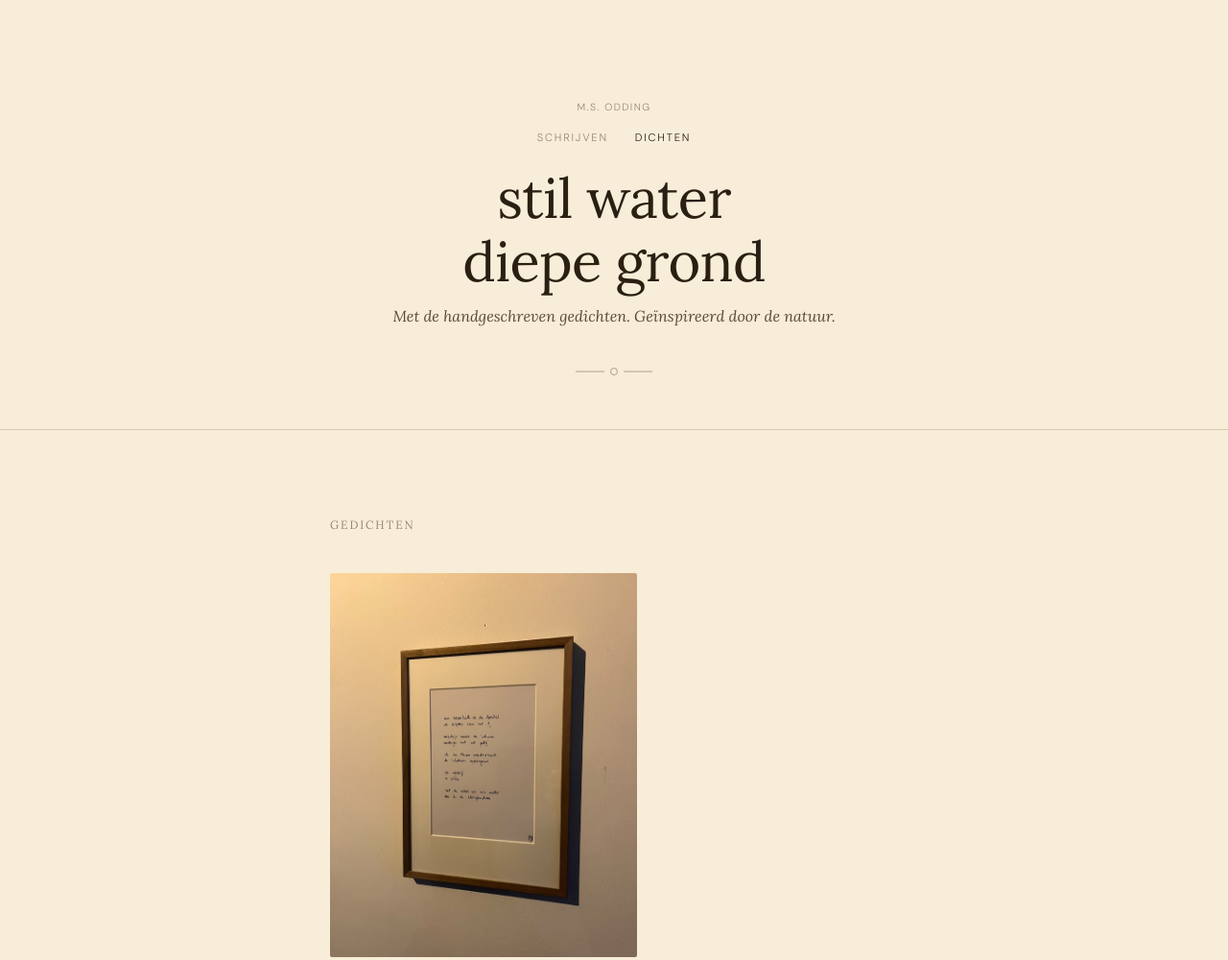
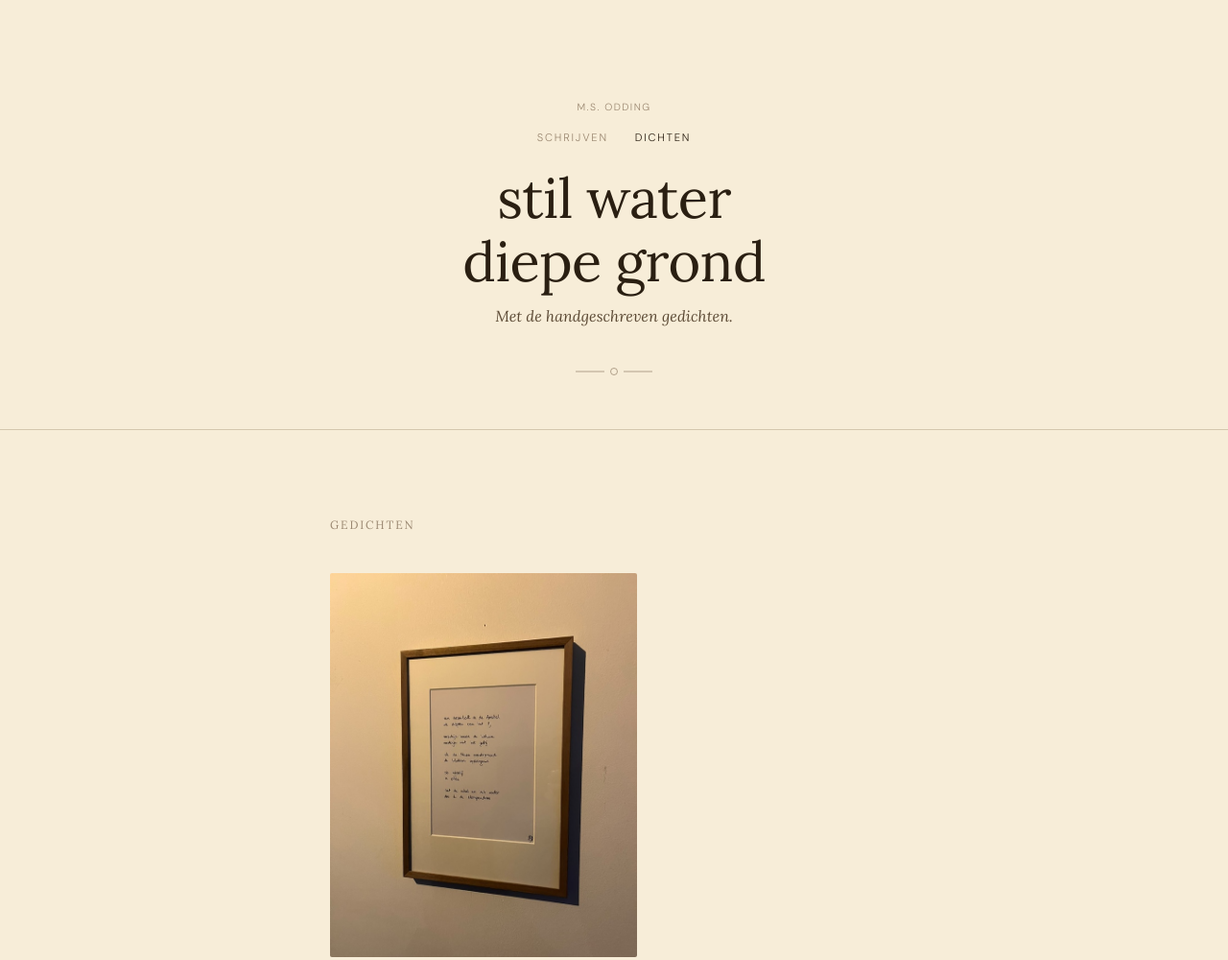
Before and after one commit to Mettis002/msodding.com, a plain HTML site: page dichten/index.html in a window 1280 px wide. Shown: the top 1000 px of the page at 96% size. Drawn offline with Linux system fonts and the light colour scheme.

Commit message:
Trim dichten subtitle

```diff
--- a/dichten/index.html
+++ b/dichten/index.html
@@ -23,7 +23,7 @@
         <span class="nav-current">Dichten</span>
       </nav>
       <h1 class="book-title">stil water<br>diepe grond</h1>
-      <p class="book-subtitle">Met de handgeschreven gedichten. Geïnspireerd door de natuur.</p>
+      <p class="book-subtitle">Met de handgeschreven gedichten.</p>
       <div class="svg-motif" aria-hidden="true">
         <svg width="80" height="24" viewBox="0 0 80 24" fill="none" xmlns="http://www.w3.org/2000/svg">
           <line x1="0" y1="12" x2="30" y2="12" stroke="#9A8770" stroke-width="0.75"/>
```
